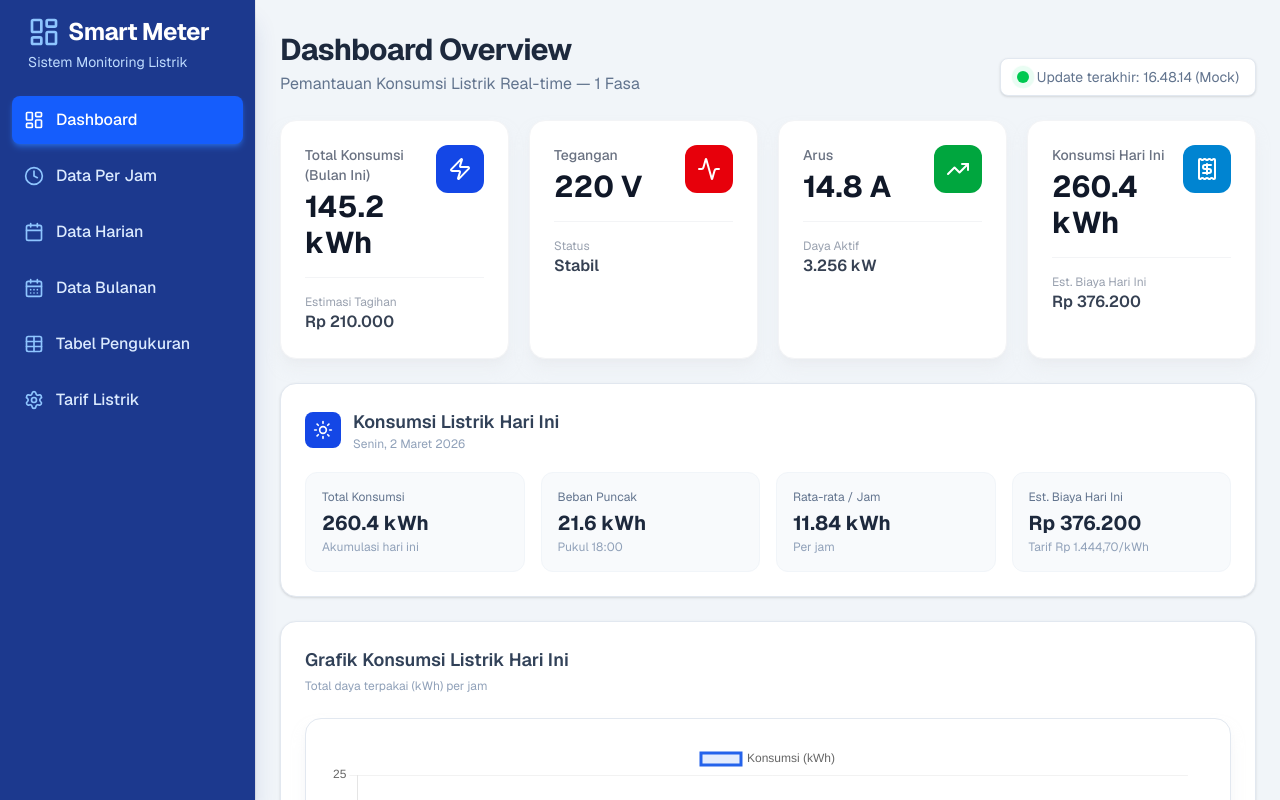
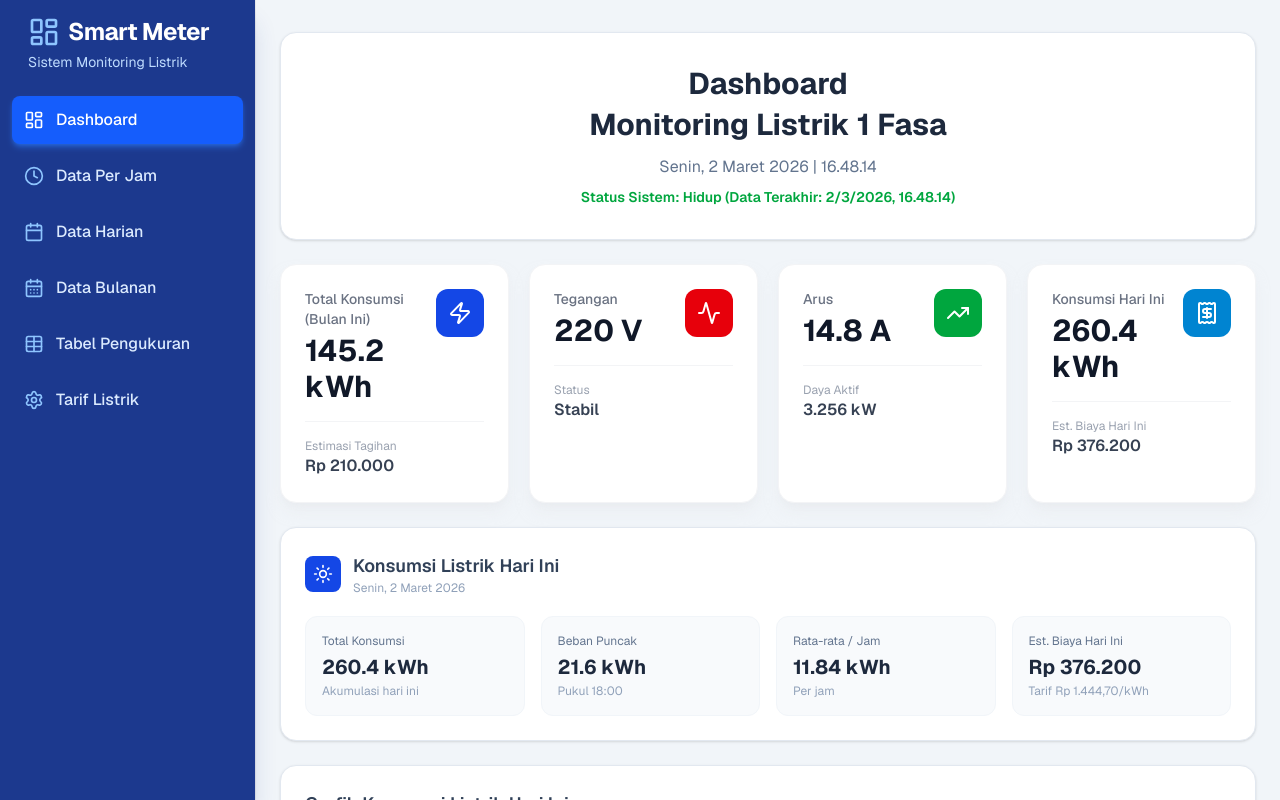
Before and after one commit to XPsychoooo/sistem-monitoring-listrik, a Next.js app in the folder frontend/: page / in a window 1280 px wide. Shown: the top 800 px of the page. Built offline with nearby package versions, Linux system fonts and the light colour scheme.

Commit message:
feat: update dashboard header - centered title, live clock, status sistem

```diff
--- a/frontend/src/app/page.tsx
+++ b/frontend/src/app/page.tsx
@@ -23,10 +23,11 @@ export default function Home() {
   const [data, setData] = useState<any>(null);
   const [loading, setLoading] = useState(true);
   const [error, setError] = useState<string | null>(null);
+  const [dateTime, setDateTime] = useState({ date: '', time: '', lastUpdate: '' });
 
   useEffect(() => {
     const getMockData = () => ({
-      last_updated: new Date().toLocaleTimeString('id-ID', { hour12: false }) + ' (Mock)',
+      last_updated: new Date().toLocaleString('id-ID', { hour12: false }),
       total_kwh: 145.2,
       estimasi_tagihan: 210000,
       tegangan: 220,
@@ -40,14 +41,26 @@ export default function Home() {
       setLoading(false);
     }, 500);
 
+    // Live clock — ticks every second
+    const clockTick = () => {
+      const now = new Date();
+      setDateTime({
+        date: now.toLocaleDateString('id-ID', { weekday: 'long', year: 'numeric', month: 'long', day: 'numeric' }),
+        time: now.toLocaleTimeString('id-ID', { hour12: false }),
+        lastUpdate: now.toLocaleString('id-ID', { hour12: false }),
+      });
+    };
+    clockTick();
+    const clockInterval = setInterval(clockTick, 1000);
+
     const interval = setInterval(() => {
       setData((prev: any) => ({
         ...prev,
-        last_updated: new Date().toLocaleTimeString('id-ID', { hour12: false }) + ' (Mock)'
+        last_updated: new Date().toLocaleString('id-ID', { hour12: false }),
       }));
     }, 5000);
 
-    return () => { clearTimeout(timer); clearInterval(interval); };
+    return () => { clearTimeout(timer); clearInterval(interval); clearInterval(clockInterval); };
   }, []);
 
   if (loading && !data) {
@@ -112,19 +125,16 @@ export default function Home() {
 
   return (
     <div className="space-y-6">
-      {/* Header */}
-      <div className="flex justify-between items-end">
-        <div>
-          <h1 className="text-3xl font-bold text-slate-800 tracking-tight">Dashboard Overview</h1>
-          <p className="text-slate-500 mt-1">Pemantauan Konsumsi Listrik Real-time — 1 Fasa</p>
-        </div>
-        <div className="text-sm text-slate-500 bg-white px-4 py-2 rounded-lg shadow-sm border border-slate-200 flex items-center gap-2">
-          <span className="relative flex h-3 w-3">
-            <span className="animate-ping absolute inline-flex h-full w-full rounded-full bg-green-400 opacity-75"></span>
-            <span className="relative inline-flex rounded-full h-3 w-3 bg-green-500"></span>
-          </span>
-          Update terakhir: {data.last_updated}
-        </div>
+      {/* Header — centered style like reference */}
+      <div className="bg-white rounded-2xl shadow-sm border border-slate-200 py-8 px-6 text-center">
+        <h1 className="text-3xl font-bold text-slate-800 leading-tight">Dashboard</h1>
+        <h2 className="text-3xl font-bold text-slate-800 mt-1">Monitoring Listrik 1 Fasa</h2>
+        <p className="text-slate-500 mt-3 text-base">
+          {dateTime.date} | {dateTime.time}
+        </p>
+        <p className="mt-2 text-sm font-semibold text-green-600">
+          Status Sistem: Hidup (Data Terakhir: {data.last_updated})
+        </p>
       </div>
 
       {/* Summary Cards */}
```
